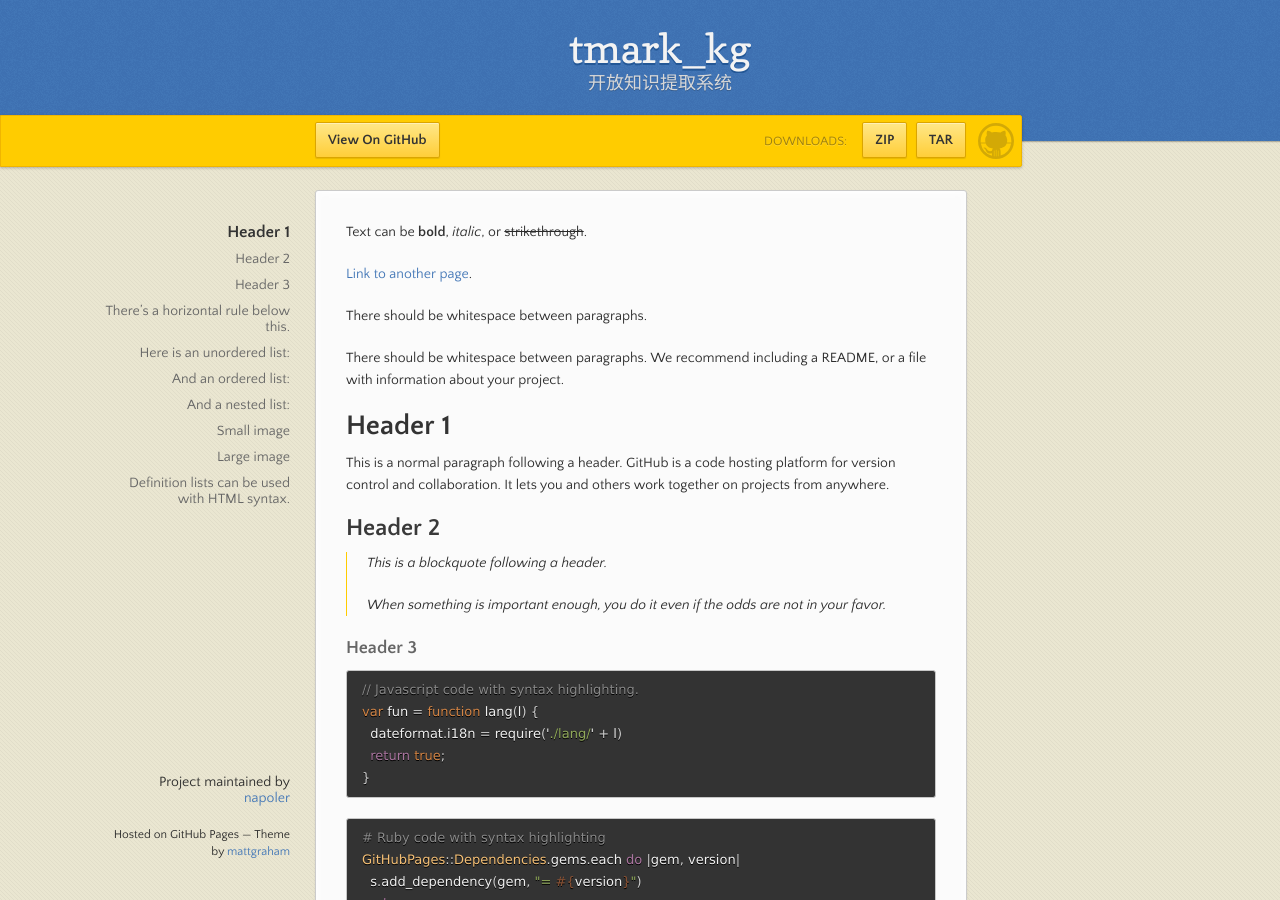
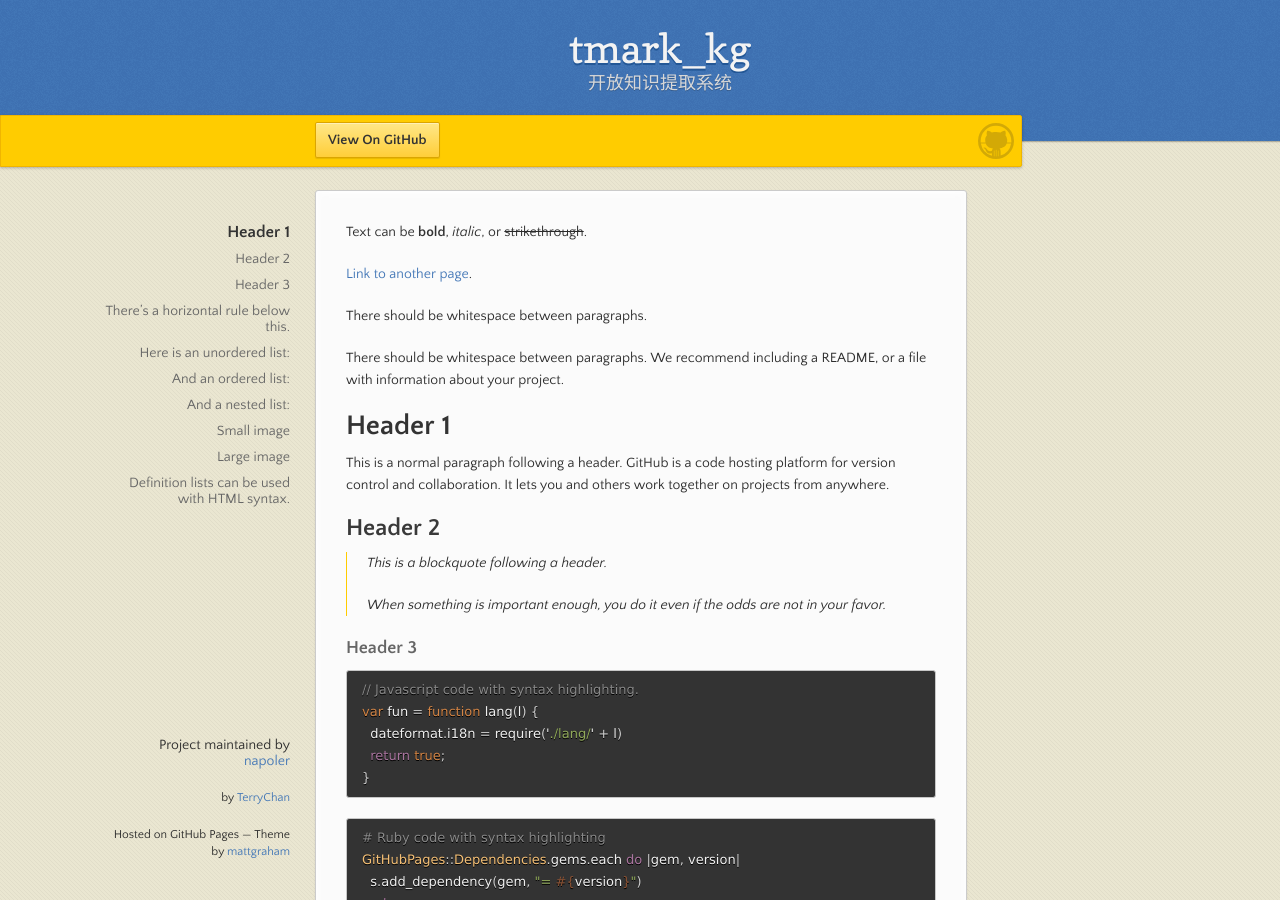
Before and after one commit to napoler/tmark_kg, a Jekyll site: the page built from docs/index.md, in a window 1280 px wide and 900 px high. Built offline with Jekyll 4.4.1, drawn with Linux system fonts in a browser that asks for light colours.

Commit message:
Signed-off-by: Terry chan <napoler2008@gmail.com>

```diff
--- a/docs/_config.yml
+++ b/docs/_config.yml
@@ -1,5 +1,5 @@
 title: tmark_kg
 description: 开放知识提取系统
-show_downloads: true
+show_downloads: false
 google_analytics:
 theme: jekyll-theme-leap-day
--- a/docs/_layouts/default.html
+++ b/docs/_layouts/default.html
@@ -48,6 +48,8 @@
         {% if site.github.is_project_page %}
           <p>Project maintained by <a href="{{ site.github.owner_url }}">{{ site.github.owner_name }}</a></p>
         {% endif %}
+
+        <p><small>by <a href="https://www.terrychan.org">TerryChan</a></small></p>
         <p><small>Hosted on GitHub Pages &mdash; Theme by <a href="https://twitter.com/mattgraham">mattgraham</a></small></p>
       </footer>
     </div>
```
